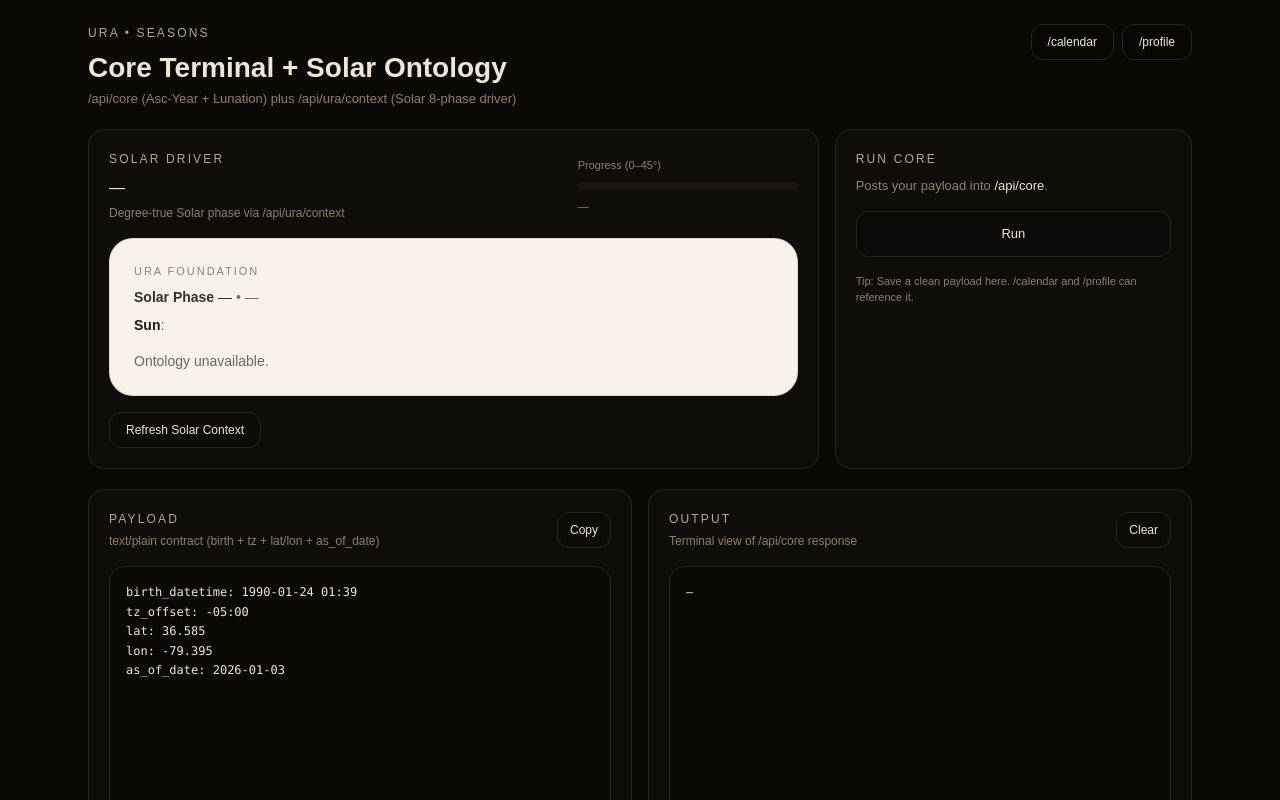
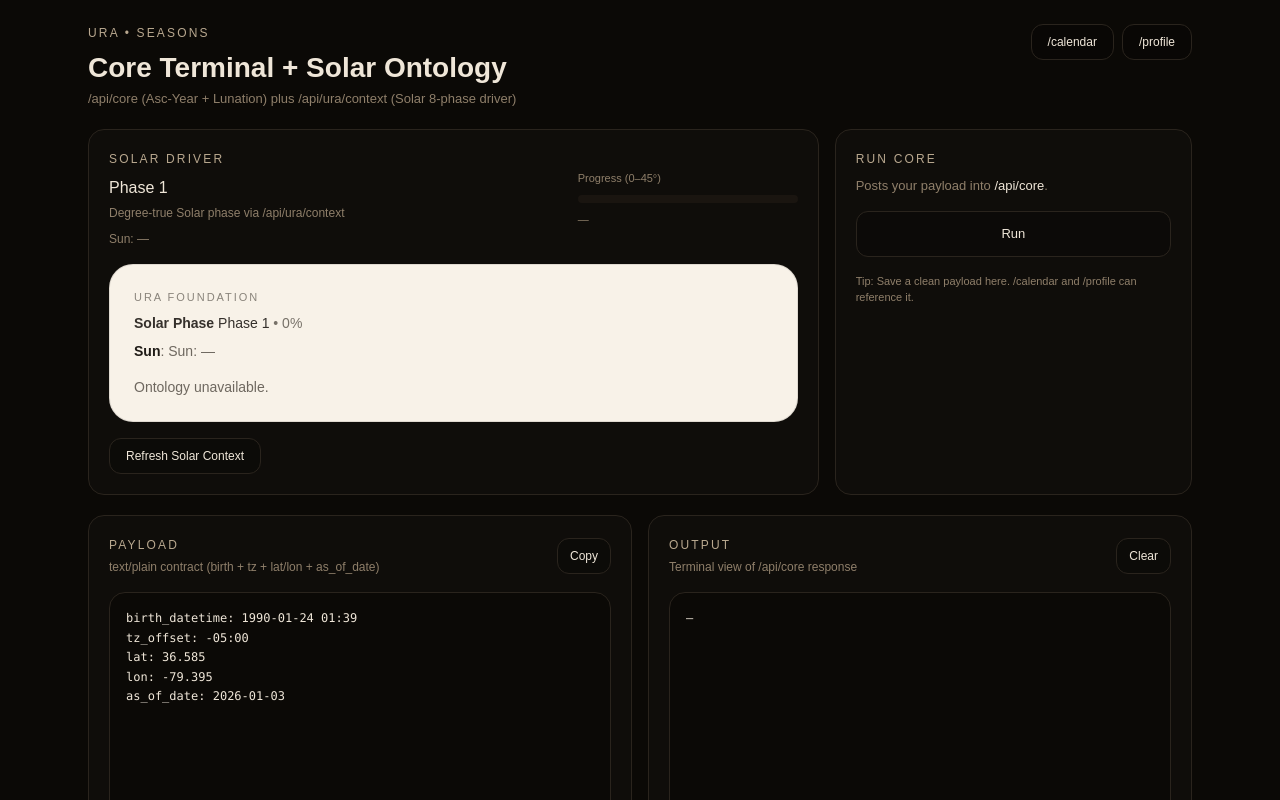
Before and after one commit to jaysperspective/URA, a Next.js app in the folder web/: page /seasons in a window 1280 px wide. Shown: the top 800 px of the page. Built offline with nearby package versions, Linux system fonts and the light colour scheme; no server answers.

Commit message:
Update page.tsx

```diff
--- a/web/src/app/seasons/page.tsx
+++ b/web/src/app/seasons/page.tsx
@@ -7,12 +7,10 @@ import URAFoundationPanel from "@/components/ura/URAFoundationPanel";
 
 /**
  * Seasons Page (Client)
- *
- * - Primary purpose: interact with /api/core in a “terminal” style UI
- * - Secondary: show URA Solar 8-phase context (degree-true) via /api/ura/context
- *
- * NOTE: URAFoundationPanel props caused TS errors in build because the component
- * does not declare phaseId/progress01/ontology. We therefore render it without props.
+ * - Terminal interface for /api/core
+ * - Displays URA Solar 8-phase context via /api/ura/context
+ * - Renders URAFoundationPanel using its REQUIRED props:
+ *   solarPhaseId, solarProgress01, sunText, ontology
  */
 
 type CoreResponse = {
@@ -21,7 +19,6 @@ type CoreResponse = {
   error?: string;
   input?: any;
   derived?: any;
-  // older wrappers sometimes return these
   summary?: any;
   lunation?: any;
   ascYear?: any;
@@ -45,7 +42,7 @@ type UraContext = {
 
 const LS_KEY = "ura:lastPayloadText";
 
-// --- your dark “terminal” palette ---
+// --- terminal palette ---
 const UI = {
   bg: "#0b0906",
   panel: "#0f0d0a",
@@ -64,12 +61,36 @@ function todayYMDLocal() {
   return `${y}-${m}-${day}`;
 }
 
+function norm360(d: number) {
+  let x = d % 360;
+  if (x < 0) x += 360;
+  return x;
+}
+
+const SIGNS = [
+  "Ari",
+  "Tau",
+  "Gem",
+  "Can",
+  "Leo",
+  "Vir",
+  "Lib",
+  "Sco",
+  "Sag",
+  "Cap",
+  "Aqu",
+  "Pis",
+] as const;
+
+function signFromLon(lon: number) {
+  return SIGNS[Math.floor(norm360(lon) / 30) % 12];
+}
+
 export default function SeasonsPage() {
   const [payloadText, setPayloadText] = useState<string>("");
   const [resultText, setResultText] = useState<string>("");
   const [coreJson, setCoreJson] = useState<CoreResponse | null>(null);
 
-  // URA context (solar 8-phase driver)
   const [uraCtx, setUraCtx] = useState<UraContext | null>(null);
 
   const [loading, setLoading] = useState(false);
@@ -81,7 +102,6 @@ export default function SeasonsPage() {
       const saved = window.localStorage.getItem(LS_KEY);
       if (saved && saved.trim()) setPayloadText(saved);
       else {
-        // light default payload
         setPayloadText(
           `birth_datetime: 1990-01-24 01:39
 tz_offset: -05:00
@@ -95,7 +115,6 @@ as_of_date: ${todayYMDLocal()}`
     }
   }, []);
 
-  // Save payload on change (so /calendar can read it too if needed)
   useEffect(() => {
     try {
       window.localStorage.setItem(LS_KEY, payloadText);
@@ -104,7 +123,6 @@ as_of_date: ${todayYMDLocal()}`
     }
   }, [payloadText]);
 
-  // ---------- actions ----------
   async function runCore() {
     setLoading(true);
     setErr(null);
@@ -131,7 +149,6 @@ as_of_date: ${todayYMDLocal()}`
         );
         setErr(json?.error ?? "core failed");
       } else {
-        // prefer json.text if present, else stringify core
         const text = (json as any)?.text ?? JSON.stringify(json, null, 2);
         setResultText(text);
       }
@@ -146,8 +163,6 @@ as_of_date: ${todayYMDLocal()}`
 
   async function refreshUraContext() {
     try {
-      // We sample “now” unless you want to anchor this to as_of_date.
-      // Your /api/ura/context already supports ?asOf=ISO if needed.
       const r = await fetch("/api/ura/context", { cache: "no-store" });
       const j = (await r.json().catch(() => null)) as UraContext | null;
       setUraCtx(j?.ok ? j : null);
@@ -160,16 +175,35 @@ as_of_date: ${todayYMDLocal()}`
     refreshUraContext();
   }, []);
 
-  const uraPhaseLabel = useMemo(() => {
+  // --- Required props for URAFoundationPanel ---
+  const solarPhaseId = useMemo(() => {
     const pid = uraCtx?.solar?.phaseId;
-    return typeof pid === "number" ? `Phase ${pid}` : "—";
+    // hard default prevents TS + runtime issues
+    if (typeof pid === "number" && Number.isFinite(pid)) return pid;
+    return 1;
   }, [uraCtx?.solar?.phaseId]);
 
-  const uraProgress = useMemo(() => {
+  const solarProgress01 = useMemo(() => {
     const p = uraCtx?.solar?.progress01;
-    if (typeof p !== "number" || !Number.isFinite(p)) return null;
-    return Math.max(0, Math.min(1, p));
+    if (typeof p === "number" && Number.isFinite(p)) {
+      return Math.max(0, Math.min(1, p));
+    }
+    return 0;
   }, [uraCtx?.solar?.progress01]);
+
+  const sunText = useMemo(() => {
+    const lon = uraCtx?.astro?.sunLon;
+    if (typeof lon !== "number" || !Number.isFinite(lon)) return "Sun: —";
+    const s = signFromLon(lon);
+    return `Sun: ${s} ${norm360(lon).toFixed(2)}°`;
+  }, [uraCtx?.astro?.sunLon]);
+
+  const ontology = useMemo(() => {
+    // panel expects a value even if null
+    return uraCtx?.ontology ?? null;
+  }, [uraCtx?.ontology]);
+
+  const uraPhaseLabel = useMemo(() => `Phase ${solarPhaseId}`, [solarPhaseId]);
 
   return (
     <div className="min-h-[100svh]" style={{ background: UI.bg, color: UI.text }}>
@@ -206,7 +240,7 @@ as_of_date: ${todayYMDLocal()}`
           </div>
         </div>
 
-        {/* Top row: URA context + actions */}
+        {/* Top row */}
         <div className="mt-5 grid grid-cols-1 lg:grid-cols-3 gap-4">
           <div className="rounded-2xl border p-5 lg:col-span-2" style={{ borderColor: UI.border, background: UI.panel }}>
             <div className="flex items-center justify-between gap-4">
@@ -220,6 +254,9 @@ as_of_date: ${todayYMDLocal()}`
                 <div className="mt-1 text-[12px]" style={{ color: UI.subtle }}>
                   Degree-true Solar phase via /api/ura/context
                 </div>
+                <div className="mt-2 text-[12px]" style={{ color: UI.subtle }}>
+                  {sunText}
+                </div>
               </div>
 
               <div className="min-w-[220px]">
@@ -230,7 +267,7 @@ as_of_date: ${todayYMDLocal()}`
                   <div
                     className="h-2 rounded-full"
                     style={{
-                      width: `${Math.round((uraProgress ?? 0) * 100)}%`,
+                      width: `${Math.round(solarProgress01 * 100)}%`,
                       background: UI.accent,
                     }}
                   />
@@ -244,9 +281,14 @@ as_of_date: ${todayYMDLocal()}`
               </div>
             </div>
 
-            {/* Foundation Panel (NO PROPS to avoid TS mismatch) */}
+            {/* ✅ REQUIRED PROPS — fixes your TS build error */}
             <div className="mt-4">
-              <URAFoundationPanel />
+              <URAFoundationPanel
+                solarPhaseId={solarPhaseId}
+                solarProgress01={solarProgress01}
+                sunText={sunText}
+                ontology={ontology}
+              />
             </div>
 
             <div className="mt-4 flex items-center gap-2">
```
